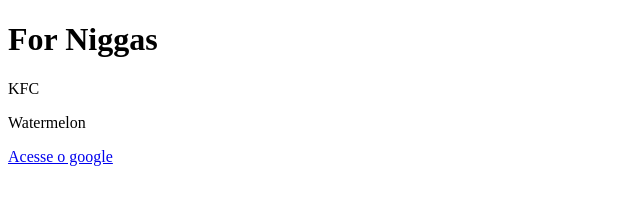
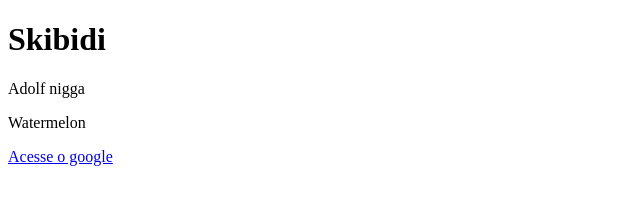
Before and after one commit to josecescon/primeira_pagina, a plain HTML site: page index.html in a window 1280 px wide. Shown: the whole page, without its empty margins (0-640 px from the left). Drawn offline with Linux system fonts and the light colour scheme.

Commit message:
Update index.html

```diff
--- a/index.html
+++ b/index.html
@@ -6,8 +6,8 @@
     <title>Nigga</title>
 </head>
 <body>
-    <h1>For Niggas</h1>
-    <p>KFC</p>
+    <h1>Skibidi</h1>
+    <p>Adolf nigga</p>
     <p>Watermelon</p>
     <a href="https://www.google.com">Acesse o google</a>
 
```
